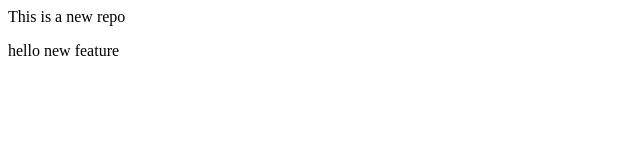
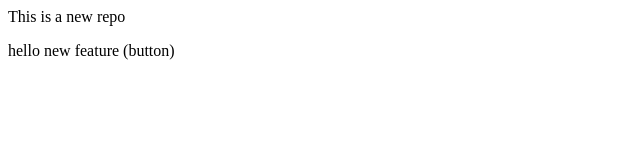
Before and after one commit to sushreesonalipadhan/local-Repo, a plain HTML site: page index.html in a window 1280 px wide. Shown: the full height of the page, 0-640 px from the left. Drawn offline with Linux system fonts and the light colour scheme.

Commit message:
Add button

```diff
--- a/index.html
+++ b/index.html
@@ -1,2 +1,2 @@
 <p>This is a new repo<p>
-<p>hello new feature</p>
+<p>hello new feature (button)</p>
```
